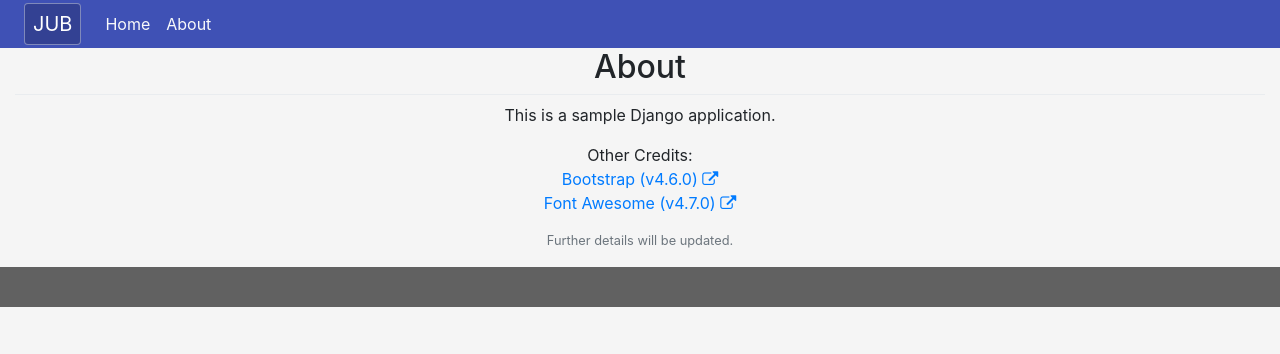
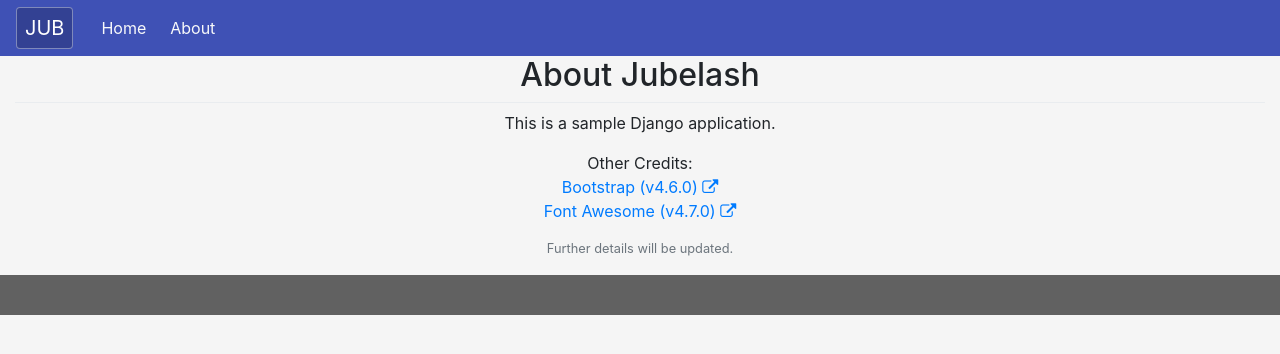
Before and after one commit to mrranjan31paudel/django-app, a Django app: template jubelash/about/templates/about.html in a window 1280 px wide. Shown: the top 354 px of the page. Run offline with Django 3.2, Linux system fonts and the light colour scheme; the template is opened without the code that fills it, so the values that code supplies are empty; parts of the project's set-up code (start-up, migrations or seed data) failed here and were passed over.

Commit message:
Change header styles

```diff
--- a/jubelash/about/templates/about.html
+++ b/jubelash/about/templates/about.html
@@ -7,7 +7,7 @@ Jubelash - About
 {% block main_block %}
 <div class="text-center">
   <h2>
-    About
+    About Jubelash
     <div class="dropdown-divider"></div>
   </h2>
   <p>
--- a/jubelash/app/static/css/header.css
+++ b/jubelash/app/static/css/header.css
@@ -1,5 +1,5 @@
 header {
-  height: 48px;
+  height: 56px;
   position: fixed;
   top: 0;
   z-index: 1400;
@@ -17,7 +17,10 @@ header {
   background-color: #00000030
 }
 
-.nav-item:hover,
+.nav-item:hover {
+  background-color: #ffffff15;
+}
 .nav-item.active {
-  background-color: #00000030;
+  box-shadow: 1px 1px 2px #00000050,-1px -1px 2px #00000050;
+  background-color: #ffffff15;
 }
--- a/jubelash/app/static/css/main.css
+++ b/jubelash/app/static/css/main.css
@@ -1,3 +1,3 @@
 main {
-  margin-top: 48px;
+  margin-top: 56px;
 }
--- a/jubelash/app/templates/index.html
+++ b/jubelash/app/templates/index.html
@@ -28,18 +28,18 @@
 </head>
 
 <body>
-  <header class="px-2">
-    <nav class="navbar navbar-expand-md flex-row flex-nowrap">
-      <a class="navbar-brand text-white px-2" href="/">JUB</a>
+  <header>
+    <nav class="navbar navbar-expand-sm">
+      <a href="/" class="navbar-brand text-white px-2">JUB</a>
 
-      <ul class="navbar-nav mr-auto">
-        <li class="nav-item {% if page == 'home' %}active {% endif %}rounded">
-          <a href="/home/" class="nav-link text-light">
+      <ul class="navbar-nav flex-row mr-auto">
+        <li class="nav-item {% if page == 'home' %}active {% endif %}rounded mx-1">
+          <a href="/home/" class="px-2 nav-link text-light">
             Home
           </a>
         </li>
-        <li class="nav-item {% if page == 'about' %}active {% endif %}rounded">
-          <a href="/about/" class="nav-link text-light">
+        <li class="nav-item {% if page == 'about' %}active {% endif %}rounded mx-1">
+          <a href="/about/" class="px-2 nav-link text-light">
             About
           </a>
         </li>
```
